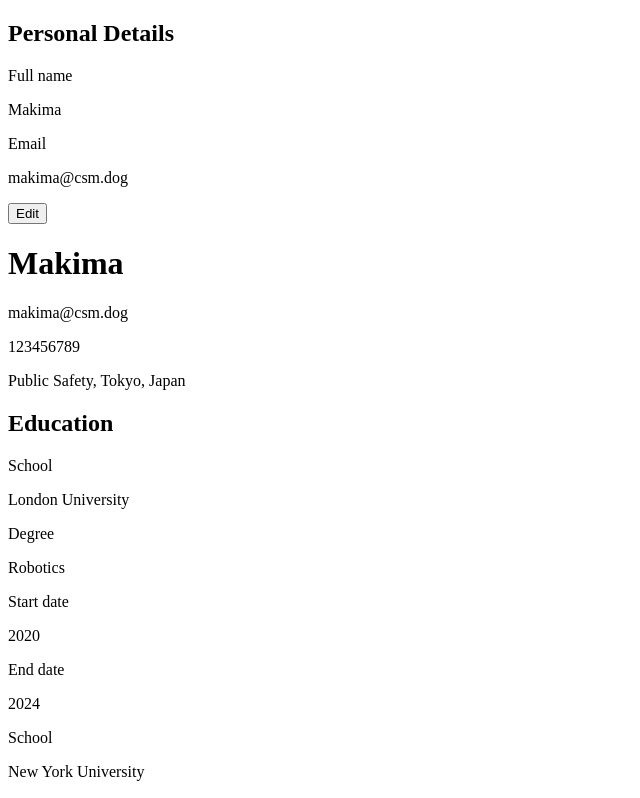
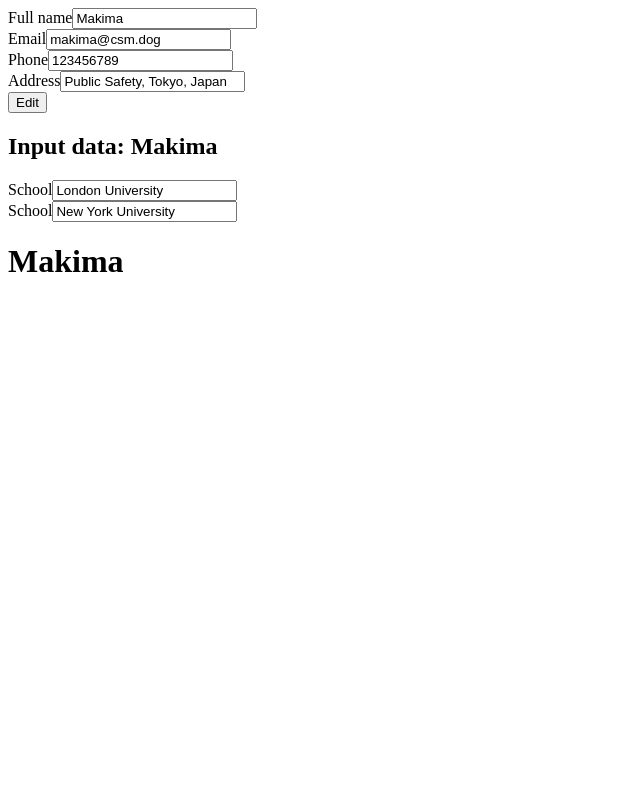
Before and after one commit to jotafer19/cv-application, a React (Vite) app: page / in a window 1280 px wide. Shown: the top 798 px of the page, without its empty margins (0-640 px from the left). Built offline with nearby package versions, Linux system fonts and the light colour scheme.

Commit message:
Do Personal Data section

```diff
--- a/src/App.jsx
+++ b/src/App.jsx
@@ -1,41 +1,15 @@
 import { useState } from "react";
 import data from "./data";
-import PersonalSection from "./Personal-Data-Section";
-import PersonalDataDisplay from "./Personal-Data-Display";
-import EducationSection from "./Education-Section";
+import FormSection from "./Personal-Data";
+
 
 function App() {
-  const [personalData, setPersonalData] = useState(data.personal);
-  const [educationData, setEducationData] = useState(data.education);
-  const [submittedData, setSubmittedData] = useState(data);
-
-  function handlePersonalData(event) {
-    const { name, value } = event.target
-    setPersonalData({ ...personalData, [name]: value })
-  }
-
-  function handleEducationData(event, id) {
-    const { name, value } = event.target;
-    setEducationData(educationData.map(item => {
-      if (item.id === id) {
-        return (
-          {...item, [name]: value}
-        )
-      } else {
-        return item;
-      }
-    }))
-  }
-
-  function handleSubmittedData() {
-    setSubmittedData({personal: personalData, education: educationData})
-  }
+  const [finalData, setFinalData] = useState(data);
 
   return (
     <>
-      <PersonalSection data={personalData} onChange={handlePersonalData} onSubmit={handleSubmittedData} />
-      <PersonalDataDisplay submittedData={submittedData.personal} />
-      <EducationSection data={educationData} onChange={handleEducationData} />
+      <FormSection finalData={finalData} setFinalData={setFinalData} />
+      <h1>{finalData.personal.fullName}</h1>
     </>
   )
 }
--- a/src/Custom-Input.jsx
+++ b/src/Custom-Input.jsx
@@ -1,11 +1,12 @@
-function CustomInput({ labelName, id, value, type="text", onChange }) {
+function CustomInput({ labelName, name, id, value, type="text", onChange }) {
     return (
         <div className="input-group">
-            <label htmlFor={id}>
+            <label htmlFor={name + "-" + id}>
                 {labelName}
             </label>
             <input
-                name={id}
+                name={name}
+                id={name + "-" + id}
                 value={value}
                 type={type}
                 onChange={onChange}
--- a/src/Education-Section.jsx
+++ /dev/null
@@ -1,57 +0,0 @@
-import { useState } from "react";
-import CustomInput from "./Custom-Input";
-
-function EducationSection({ data, onChange }) {
-    const [editMode, setEditMode] = useState(false);
-
-    function handleSubmitForm(event) {
-        event.preventDefault()
-        editMode ? (
-            setEditMode(false)
-        ) : (
-            setEditMode(true)
-        )
-    }
-
-    return (
-        <section>
-            <h2>Education</h2>
-            <form action="#" onSubmit={handleSubmitForm}>
-                {data.map(item => <EducationForm item={item} key={item.id} editMode={editMode} onChange={onChange} />)}
-                <button type="submit">{editMode ? "Save" : "Edit"}</button>
-            </form>
-
-        </section>
-    )
-}
-
-function EducationForm({ item, editMode, onChange }) {
-    function handleInputChange(event) {
-        onChange(event, item.id)
-    }
-    return (
-        <div className="container">
-            {editMode ? (
-                <>
-                    <CustomInput labelName="School" id="name" value={item.name} onChange={handleInputChange} />
-                    <CustomInput labelName="Degree" id="degree" value={item.degree} onChange={handleInputChange} />
-                    <CustomInput labelName="Start date" id="startDate" value={item.startDate} onChange={handleInputChange} />
-                    <CustomInput labelName="End date" id="endDate" value={item.endDate} onChange={handleInputChange} />
-                </>
-            ) : (
-                <>
-                    <p>School</p>
-                    <p>{item.name}</p>
-                    <p>Degree</p>
-                    <p>{item.degree}</p>
-                    <p>Start date</p>
-                    <p>{item.startDate}</p>
-                    <p>End date</p>
-                    <p>{item.endDate}</p>
-                </>
-            )}
-        </div>
-    )
-}
-
-export default EducationSection;
--- /dev/null
+++ b/src/Forms.jsx
@@ -0,0 +1,16 @@
+import CustomInput from "./Custom-Input"
+
+function PersonalDataForm({ inputData, onChange, onSubmit }) {
+    return (
+        <form action="#" onSubmit={onSubmit}>
+            <CustomInput labelName="Full name" name="fullName" id="fullName" value={inputData.personal.fullName} onChange={onChange} />
+            <CustomInput labelName="Email" name="email" id="email" value={inputData.personal.email} type="email" onChange={onChange} />
+            <CustomInput labelName="Phone" name="phone" id="phone" value={inputData.personal.phone} type="tel" onChange={onChange} />
+            <CustomInput labelName="Address" name="address" id="address" value={inputData.personal.address} onChange={onChange} />
+            <button type="submit">Edit</button>
+            <h2>Input data: {inputData.personal.fullName}</h2>
+        </form>
+    )
+}
+
+export default PersonalDataForm;
--- a/src/Personal-Data-Display.jsx
+++ /dev/null
@@ -1,14 +0,0 @@
-function PersonalDisplay({ submittedData }) {
-    return (
-        <div className="personal-display">
-            <h1>{submittedData.fullName}</h1>
-            <div className="additional-info">
-                <p>{submittedData.email}</p>
-                <p>{submittedData.phone}</p>
-                <p>{submittedData.address}</p>
-            </div>
-        </div>
-    )
-}
-
-export default PersonalDisplay;
--- a/src/Personal-Data-Section.jsx
+++ /dev/null
@@ -1,47 +0,0 @@
-import { useState } from "react"
-import CustomInput from "./Custom-Input";
-
-export default function PersonalSection({ data, onChange, onSubmit }) {
-    return (
-        <section>
-            <h2>Personal Details</h2>
-            <PersonalForm data={data} onChange={onChange} onSubmit={onSubmit} />
-        </section>
-    )
-}
-
-function PersonalForm({ data, onChange, onSubmit }) {
-    const [editMode, setEditMode] = useState(false);
-
-    function handleEditClick() {
-        setEditMode(true);
-    }
-
-    function handleSubmit(event) {
-        event.preventDefault();
-        setEditMode(false);
-        onSubmit();
-    }
-
-    return (
-        <div className="personal-info-container">
-            {editMode ? (
-                <form action="#" onSubmit={handleSubmit}>
-                    <CustomInput labelName="Full name" id="fullName" value={data.fullName} onChange={onChange} />
-                    <CustomInput labelName="Email" id="email" value={data.email} type="email" onChange={onChange} />
-                    <CustomInput labelName="Phone" id="phone" value={data.phone} type="tel" onChange={onChange} />
-                    <CustomInput labelName="Address" id="address" value={data.address} onChange={onChange} />
-                    <button type="submit">Save</button>
-                </form>
-            ) : (
-                <div>
-                    <p>Full name</p>
-                    <p>{data.fullName}</p>
-                    <p>Email</p>
-                    <p>{data.email}</p>
-                    <button onClick={handleEditClick}>Edit</button>
-                </div>
-            )}
-        </div>
-    )
-}
--- /dev/null
+++ b/src/Personal-Data.jsx
@@ -0,0 +1,33 @@
+import { useState } from "react";
+import CustomInput from "./Custom-Input";
+import PersonalDataForm from "./Forms";
+
+function FormSection({ finalData, setFinalData }) {
+    const [inputData, setInputData] = useState(finalData);
+
+    function handleInputChange(event, key) {
+        console.log(event.target)
+        const { name, value } = event.target;
+        setInputData({ ...inputData, [key]: { ...inputData[key], [name]: value} });
+    }
+
+    function handleSubmitForm(event, key) {
+        event.preventDefault()
+        setFinalData({ ...inputData, [key]: { ...inputData[key] }})
+    }
+
+    return (
+        <>
+        <PersonalDataForm inputData={inputData} onChange={(event) => handleInputChange(event, "personal")} onSubmit={(event) => handleSubmitForm(event, "personal")} />
+        <form action="#">
+            {inputData.education.map(item => {
+                return (
+                    <CustomInput key={item.id} labelName="School" name="school" id={item.id} value={item.school} onChange={(event) => handleInputChange(event, "education", item.id)} />
+                )
+            })}
+        </form>
+        </>
+    )
+}
+
+export default FormSection;
--- a/src/data.jsx
+++ b/src/data.jsx
@@ -10,14 +10,14 @@
     education: [
         {
             id: uniqid(),
-            name: "London University",
+            school: "London University",
             degree: "Robotics",
             startDate: "2020",
             endDate: "2024",
         },
         {
             id: uniqid(),
-            name: "New York University",
+            school: "New York University",
             degree: "Mathematics",
             startDate: "2016",
             endDate: "2020",
```
